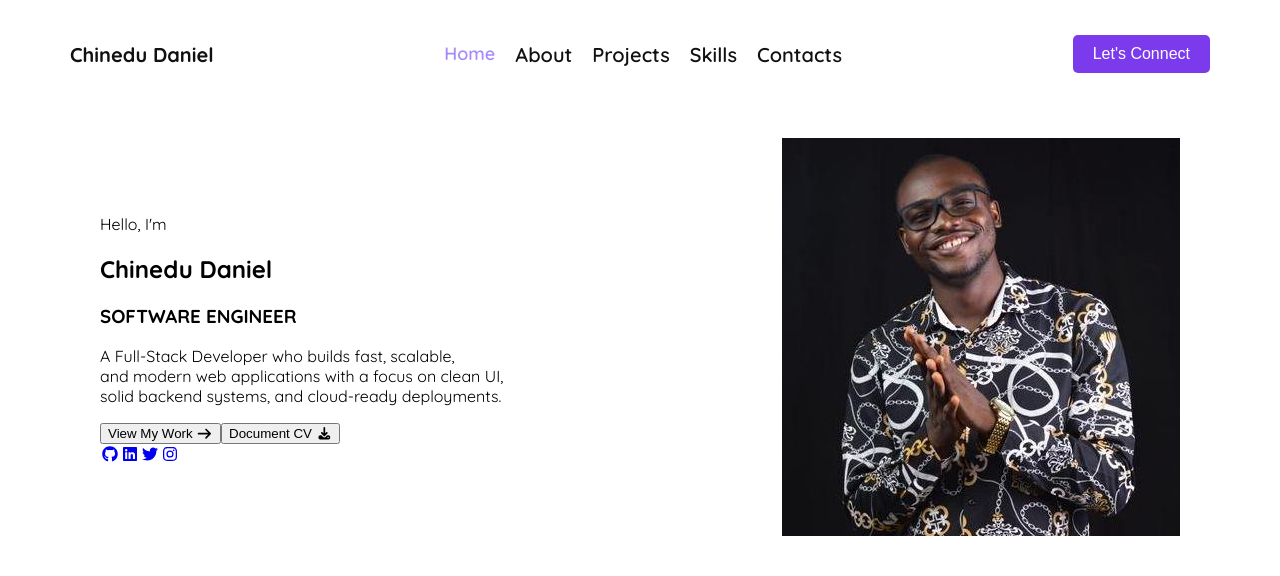
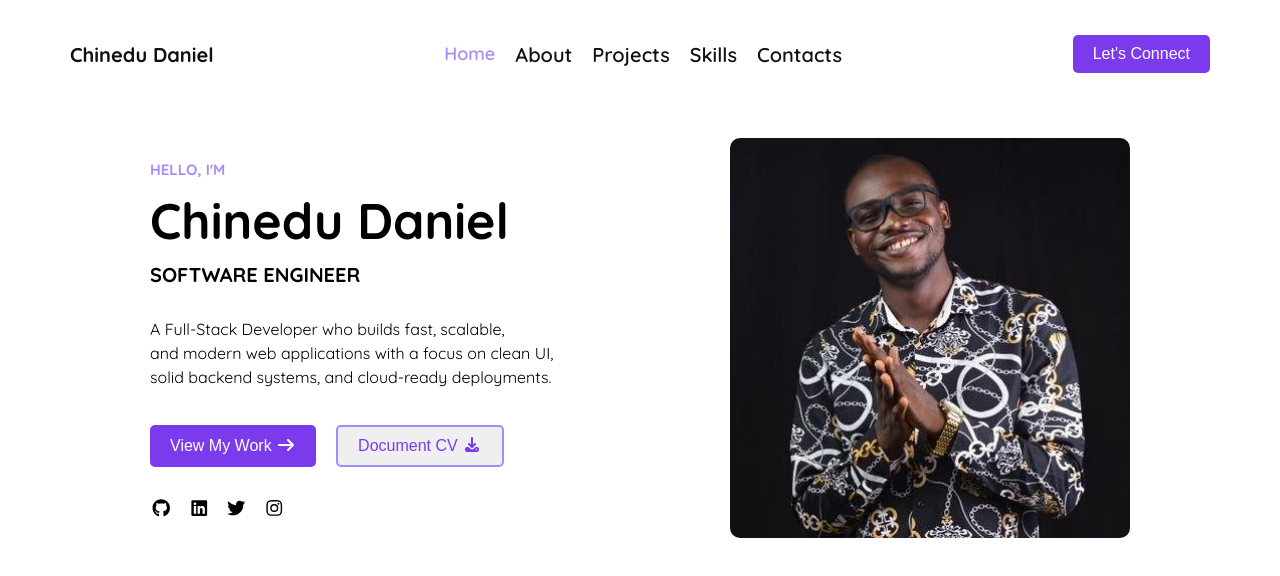
Before and after one commit to chinedu-daniel/my-portfolio, a React (Vite) app: page / in a window 1280 px wide. Shown: the top 576 px of the page. Built offline with nearby package versions, Linux system fonts and the light colour scheme.

Commit message:
styling the hero section

```diff
--- a/src/App.css
+++ b/src/App.css
@@ -62,5 +62,97 @@ section {
   display: flex;
   align-items: center;
   justify-content: space-between;
-  padding: 30px 100px;
+  padding: 30px 150px;
 }
+
+/* .hero-text-container {
+  padding: 0;
+} */
+
+.hero-text {
+  display: flex;
+  flex-direction: column;
+}
+
+.hero-text span {
+  font-size: 15px;
+  font-weight: 700;
+  margin-bottom: 10px;
+  color: var(--primary-light);
+  text-transform: uppercase;
+}
+
+.hero-name {
+  font-size: 50px;
+  font-weight: 900;
+  margin: 0;
+}
+
+.hero-image img {
+  width: 400px;
+  height: auto;
+  border-radius: 10px;
+}
+
+.hero-title {
+  font-size: 20px;
+  font-weight: 700;
+  margin: 0;
+  padding: 10px 0;
+}
+
+.hero-description {
+  font-size: 16px;
+  font-weight: 400;
+  color: var(--text);
+  margin-top: 20px;
+  line-height: 1.5;
+}
+
+.hero-buttons {
+  display: flex;
+  gap: 20px;
+  margin: 0px;
+  padding: 20px 0;
+}
+
+.hero-buttons button {
+  color: #fff;
+  padding: 10px 20px;
+  border-radius: 5px;
+  border: none;
+  font-size: 16px;
+  cursor: pointer;
+}
+
+.hero-buttons .view-work-btn {
+  background-color: var(--primary-dark);
+}
+
+.hero-buttons .view-work-btn:hover {
+  background-color: var(--primary-light);
+  color: #fff;
+  border: 2px solid var(--primary-light);
+}
+
+.hero-buttons .download-btn {
+  color: var(--primary-dark);
+  border: 2px solid var(--primary-light);
+}
+
+.hero-buttons .download-btn:hover {
+  background-color: var(--primary-light);
+  color: #fff;
+}
+
+.hero-social-links {
+  display: flex;
+  gap: 15px;
+  margin-top: 10px;
+}
+
+.hero-social-links a {
+  color: var(--text);
+  font-size: 18px;
+  transition: 0.3s;
+}
--- a/src/components/Hero.jsx
+++ b/src/components/Hero.jsx
@@ -12,44 +12,44 @@ import {
 const Hero = () => {
   return (
     <section>
-      <div>
+      <div className="hero-text-container">
         <div className="hero-text">
           <span>Hello, I'm </span>
-          <h1>Chinedu Daniel</h1>
-          <h3>SOFTWARE ENGINEER</h3>
-          <p>
+          <h1 className="hero-name">Chinedu Daniel</h1>
+          <h3 className="hero-title">SOFTWARE ENGINEER</h3>
+          <p className="hero-description">
             A Full-Stack Developer who builds fast, scalable, <br /> and modern
             web applications with a focus on clean UI, <br /> solid backend
             systems, and cloud-ready deployments.
           </p>
         </div>
 
-        <div>
-          <button>
+        <div className="hero-buttons">
+          <button className="view-work-btn">
             View My Work <FontAwesomeIcon icon={faArrowRight} />
           </button>
 
-          <button>
+          <button className="download-btn">
             Document CV <FontAwesomeIcon icon={faDownload} />
           </button>
         </div>
-        <div>
-          <a href="https://github.com/chinedu-daniel/">
+        <div className="hero-social-links">
+          <a href="https://github.com/chinedu-daniel/" target="_blank">
             <FontAwesomeIcon icon={faGithub} />
           </a>
-          <a href="https://www.linkedin.com/in/chinedu-daniel-precious-a96101310/">
+          <a href="https://www.linkedin.com/in/chinedu-daniel-precious-a96101310/" target="_blank">
             <FontAwesomeIcon icon={faLinkedin} />
           </a>
-          <a href="https://x.com/Chinedu_PD">
+          <a href="https://x.com/Chinedu_PD" target="_blank">
             <FontAwesomeIcon icon={faTwitter} />
           </a>
-          <a href="https://www.instagram.com/chinedu_daniel/">
+          <a href="https://www.instagram.com/chinedu_daniel/" target="_blank">
             <FontAwesomeIcon icon={faInstagram} />
           </a>
         </div>
       </div>
 
-      <div>
+      <div className="hero-image">
         <img src={ProfilePic} alt="profile picture" />
       </div>
     </section>
```
